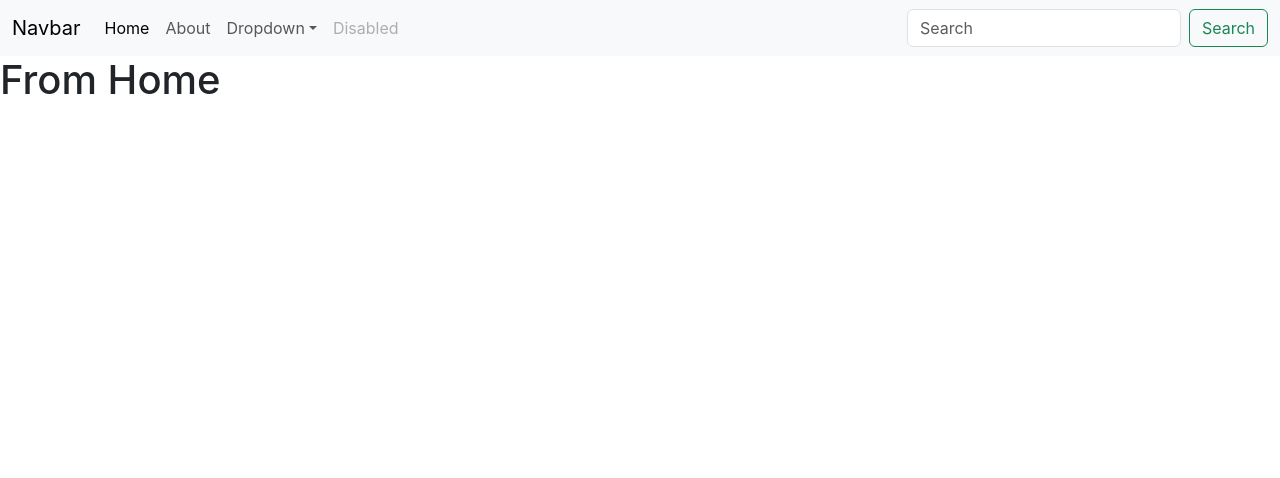
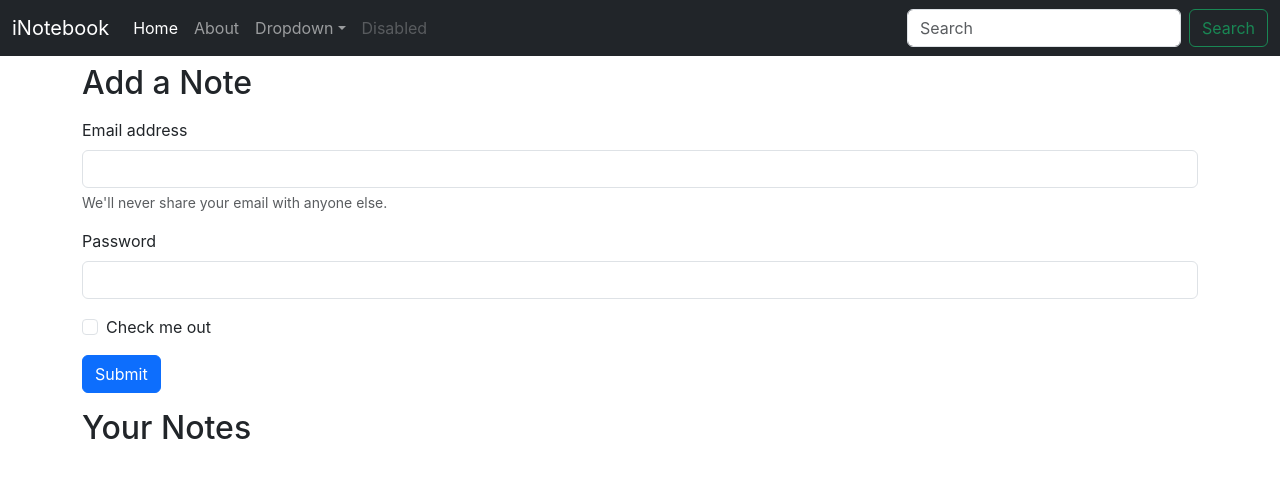
Before and after one commit to mughalwebs/iNotebook, a React (Create React App) app: page / in a window 1280 px wide. Shown: the top 478 px of the page. Built offline with nearby package versions, Linux system fonts and the light colour scheme.

Commit message:
Adding context and using useContext and useLocation APIs. Also create a sample form in home.js

```diff
--- a/src/App.js
+++ b/src/App.js
@@ -1,19 +1,24 @@
-import { Route, BrowserRouter as Router, Routes } from 'react-router-dom';
+import { BrowserRouter as Router, Routes, Route } from 'react-router-dom';
 import './App.css';
 import Navbar from './Components/Navbar.';
 import Home from './Components/Home';
 import About from './Components/About';
+import NoteState from './Context/Notes/NoteState';
 
 function App() {
   return (
     <>
+      <NoteState>
         <Router>
           <Navbar />
+          <div className="container">
             <Routes>
               <Route exact path='/' element={<Home />} />
               <Route exact path='/about' element={<About />} />
             </Routes>
+          </div>
         </Router>
+      </NoteState>
     </>
   );
 }
--- a/src/Components/About.js
+++ b/src/Components/About.js
@@ -1,9 +1,17 @@
-import React from 'react'
+import React, { useContext } from 'react'
+import NoteContext from '../Context/Notes/NoteContext';
+import { useEffect } from 'react';
 
 export default function About() {
+    const a = useContext(NoteContext);
+    useEffect(() => {
+        a.changingClass();
+        // eslint-disable-next-line
+    }, [])
     return (
         <>
-            <h1>About.js</h1>
+            <h1>Hello {a.state.name} from About.js</h1>
+            You are in {a.state.class} Class.
         </>
     )
 }
--- a/src/Components/Home.js
+++ b/src/Components/Home.js
@@ -3,7 +3,24 @@ import React from 'react'
 export default function Home() {
     return (
         <>
-            <h1>From Home</h1>
+            <h2 className='my-2'>Add a Note</h2>
+            <form className='my-3'>
+                <div className="mb-3">
+                    <label htmlFor="exampleInputEmail1" className="form-label">Email address</label>
+                    <input type="email" className="form-control" id="exampleInputEmail1" aria-describedby="emailHelp" />
+                        <div id="emailHelp" className="form-text">We'll never share your email with anyone else.</div>
+                </div>
+                <div className="mb-3">
+                    <label htmlFor="exampleInputPassword1" className="form-label">Password</label>
+                    <input type="password" className="form-control" id="exampleInputPassword1" />
+                </div>
+                <div className="mb-3 form-check">
+                    <input type="checkbox" className="form-check-input" id="exampleCheck1" />
+                        <label className="form-check-label" htmlFor="exampleCheck1">Check me out</label>
+                </div>
+                <button type="submit" className="btn btn-primary">Submit</button>
+            </form>
+            <h2 className='my-2'>Your Notes</h2>
         </>
     )
 }
--- a/src/Components/Navbar..js
+++ b/src/Components/Navbar..js
@@ -1,16 +1,18 @@
 import React from 'react'
 import { Link } from 'react-router-dom'
+import { useLocation } from 'react-router-dom';
 
 export default function Navbar() {
+    let location = useLocation();
     return (
         <>
-            <nav className="navbar navbar-expand-lg bg-body-tertiary">
+            <nav className="navbar navbar-expand-lg bg-dark navbar-dark">
                 <div className="container-fluid">
                     <Link
                         to='/'
                         className="navbar-brand"
                     >
-                        Navbar
+                        iNotebook
                     </Link>
                     <button
                         aria-controls="navbarSupportedContent"
@@ -32,7 +34,7 @@ export default function Navbar() {
                                 <Link
                                     to='/'
                                     aria-current="page"
-                                    className="nav-link active"
+                                    className={`nav-link ${location.pathname === '/' ? 'active' : ''}`}
                                 >
                                     Home
                                 </Link>
@@ -40,7 +42,7 @@ export default function Navbar() {
                             <li className="nav-item">
                                 <Link
                                     to='/about'
-                                    className="nav-link"
+                                    className={`nav-link ${location.pathname === '/about' ? 'active' : ''}`}
                                 >
                                     About
                                 </Link>
--- /dev/null
+++ b/src/Context/Notes/NoteContext.js
@@ -0,0 +1,5 @@
+import { createContext } from 'react'
+
+const NoteContext = createContext();
+
+export default NoteContext;
--- /dev/null
+++ b/src/Context/Notes/NoteState.js
@@ -0,0 +1,21 @@
+import { useState } from 'react';
+import NoteContext from './NoteContext';
+const NoteState = (props) => {
+    const [state, setState] = useState({
+        "name": "Hamid Raza",
+        "class": "Pre I.C.S",
+    });
+    const changingClass = () => {
+        setInterval(() => {
+            setState({
+                class: Math.floor(Math.random() * 12)
+            })
+        }, 1500)
+    }
+    return (
+        <NoteContext.Provider value={{state, changingClass}}>
+            {props.children}
+        </NoteContext.Provider>
+    )
+}
+export default NoteState;
```
Lines whose indentation alone changed are shown as unchanged.
